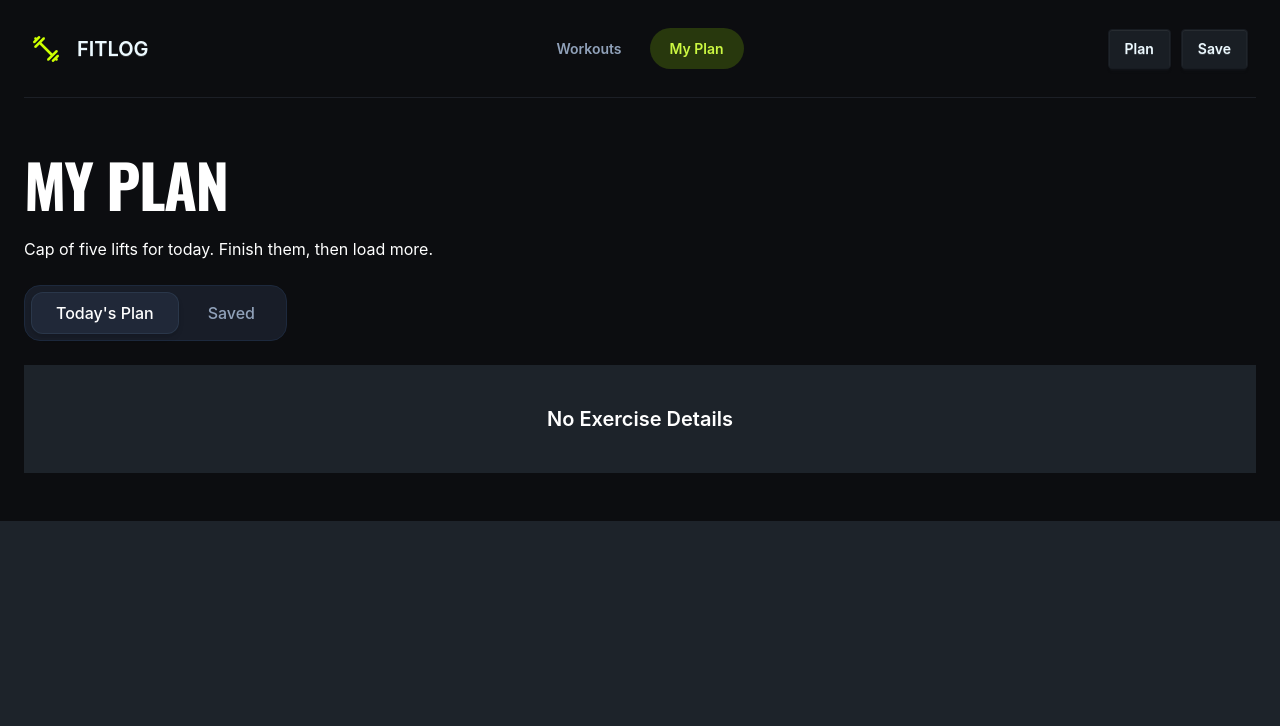
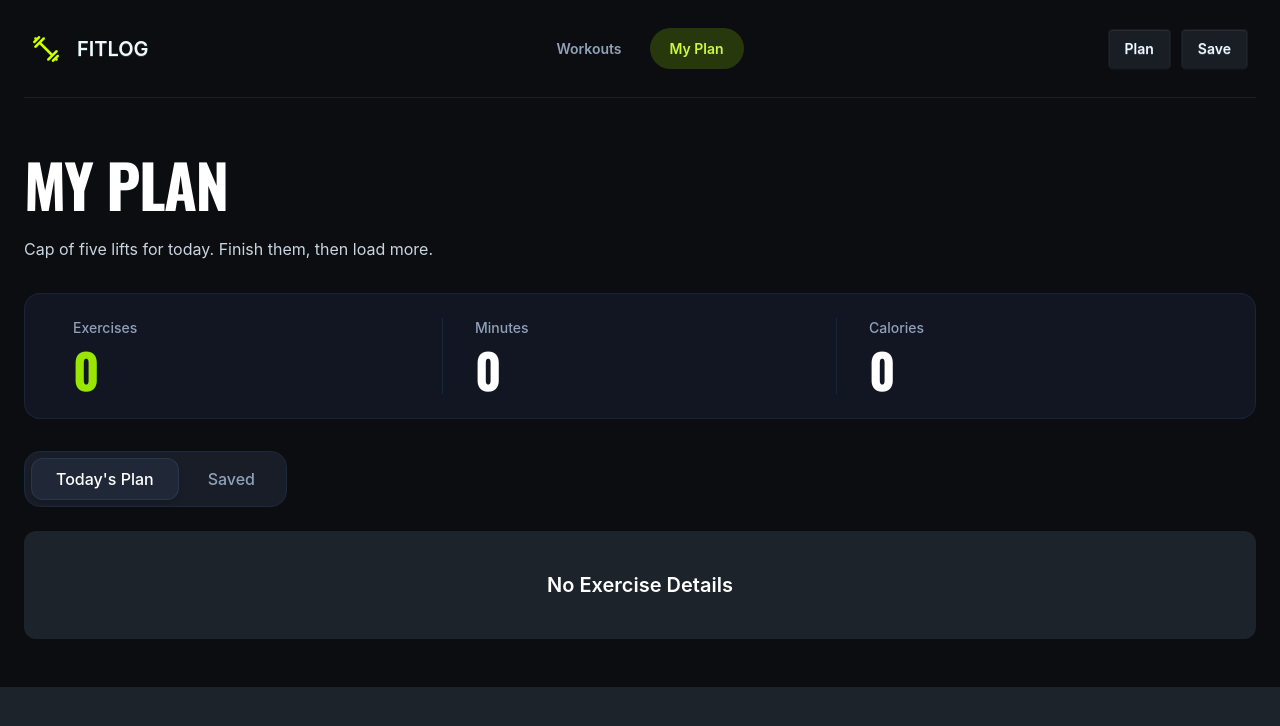
Before and after one commit to intshawrov/Fit-log, a Next.js app: page /my-plan in a window 1280 px wide. Shown: the top 726 px of the page. Built offline with nearby package versions, Linux system fonts and the light colour scheme.

Commit message:
Calculation total of exercises, duration, and calories

```diff
--- a/src/app/my-plan/page.tsx
+++ b/src/app/my-plan/page.tsx
@@ -24,30 +24,69 @@ const MyPlanPage = () => {
 
   const [activeTab, setActiveTab] = useState<"today" | "saved">("today");
 
-  console.log("ADD:", addToExercise);
-  console.log("SAVE:", saveToExercise);
+  const currentList: IExercise[] = activeTab === "today" ? addToExercise : saveToExercise;
+
+  const totalExercises = currentList?.length || 0;
+
+      const totalMinutes = currentList.reduce(
+        (total, item) => total + item.duration,
+        0
+      );
+
+      const totalCalories = currentList.reduce(
+        (total, item) => total + item.caloriesBurned,
+        0
+      );
 
   return (
     <div className="container mx-auto py-12">
-
       <h1
         className={`${oswald.className} text-white text-3xl sm:text-5xl lg:text-6xl font-bold uppercase tracking-tight leading-tight mb-4 max-w-2xl`}
       >
         My Plan
       </h1>
 
-      <p className="text-white">
+      <p className="text-slate-300 mb-8">
         Cap of five lifts for today. Finish them, then load more.
       </p>
 
+      <div className="bg-[#121622] border border-slate-800/80 rounded-2xl p-6 mb-8 grid grid-cols-3 divide-x divide-slate-800/80">
+
+        <div className="flex flex-col gap-2 px-2 sm:px-6">
+          <span className="text-slate-400 text-xs sm:text-sm font-medium">
+            Exercises
+          </span>
+          <span className={`${oswald.className} text-lime-400 text-3xl sm:text-5xl font-bold`}>
+            {totalExercises}
+          </span>
+        </div>
+
+        <div className="flex flex-col gap-2 px-4 sm:px-8">
+          <span className="text-slate-400 text-xs sm:text-sm font-medium">
+            Minutes
+          </span>
+          <span className={`${oswald.className} text-white text-3xl sm:text-5xl font-bold`}>
+            {totalMinutes}
+          </span>
+        </div>
+
+        <div className="flex flex-col gap-2 px-4 sm:px-8">
+          <span className="text-slate-400 text-xs sm:text-sm font-medium">
+            Calories
+          </span>
+          <span className={`${oswald.className} text-white text-3xl sm:text-5xl font-bold`}>
+            {totalCalories}
+          </span>
+        </div>
+
+      </div>
+
       <div className="flex my-6">
         <div className="bg-[#181d28] p-1.5 rounded-2xl flex items-center gap-1 border border-slate-800">
-
           <button
             type="button"
             onClick={() => setActiveTab("today")}
-            className={`px-6 py-2 rounded-xl font-medium transition-all duration-200 border ${
-              activeTab === "today"
+            className={`px-6 py-2 rounded-xl font-medium transition-all duration-200 border ${activeTab === "today"
               ? "bg-[#202838] text-white font-bold shadow-md border-slate-700/60"
               : "text-slate-400 border-transparent"
               }`}
@@ -58,56 +97,43 @@ const MyPlanPage = () => {
           <button
             type="button"
             onClick={() => setActiveTab("saved")}
-            className={`px-6 py-2 rounded-xl font-medium transition-all duration-200 border ${
-              activeTab === "saved"
+            className={`px-6 py-2 rounded-xl font-medium transition-all duration-200 border ${activeTab === "saved"
               ? "bg-[#202838] text-white font-bold shadow-md border-slate-700/60"
               : "text-slate-400 border-transparent"
               }`}
           >
             Saved
           </button>
-
         </div>
       </div>
 
       {activeTab === "today" && (
-        <div className="border-base-300 bg-base-100 p-10 space-y-5">
-
+        <div className="border-base-300 bg-base-100 p-10 space-y-5 rounded-xl">
           {addToExercise?.length > 0 ? (
             addToExercise.map((exercise: IExercise) => (
-              <TodaysPlanCard
-                key={exercise.exerciseId}
-                exercise={exercise}
-              />
+              <TodaysPlanCard key={exercise.exerciseId} exercise={exercise} />
             ))
           ) : (
             <p className="text-white text-xl font-semibold text-center">
               No Exercise Details
             </p>
           )}
-
         </div>
       )}
 
       {activeTab === "saved" && (
-        <div className="border-base-300 bg-base-100 p-10 space-y-5">
-
+        <div className="border-base-300 bg-base-100 p-10 space-y-5 rounded-xl">
           {saveToExercise?.length > 0 ? (
             saveToExercise.map((exercise: IExercise) => (
-              <SaveExerciseCard
-                key={exercise.exerciseId}
-                exercise={exercise}
-              />
+              <SaveExerciseCard key={exercise.exerciseId} exercise={exercise} />
             ))
           ) : (
             <p className="text-white text-xl font-semibold text-center">
               No Saved Exercise Details
             </p>
           )}
-
         </div>
       )}
-
     </div>
   );
 };
```
Lines whose indentation alone changed are shown as unchanged.
